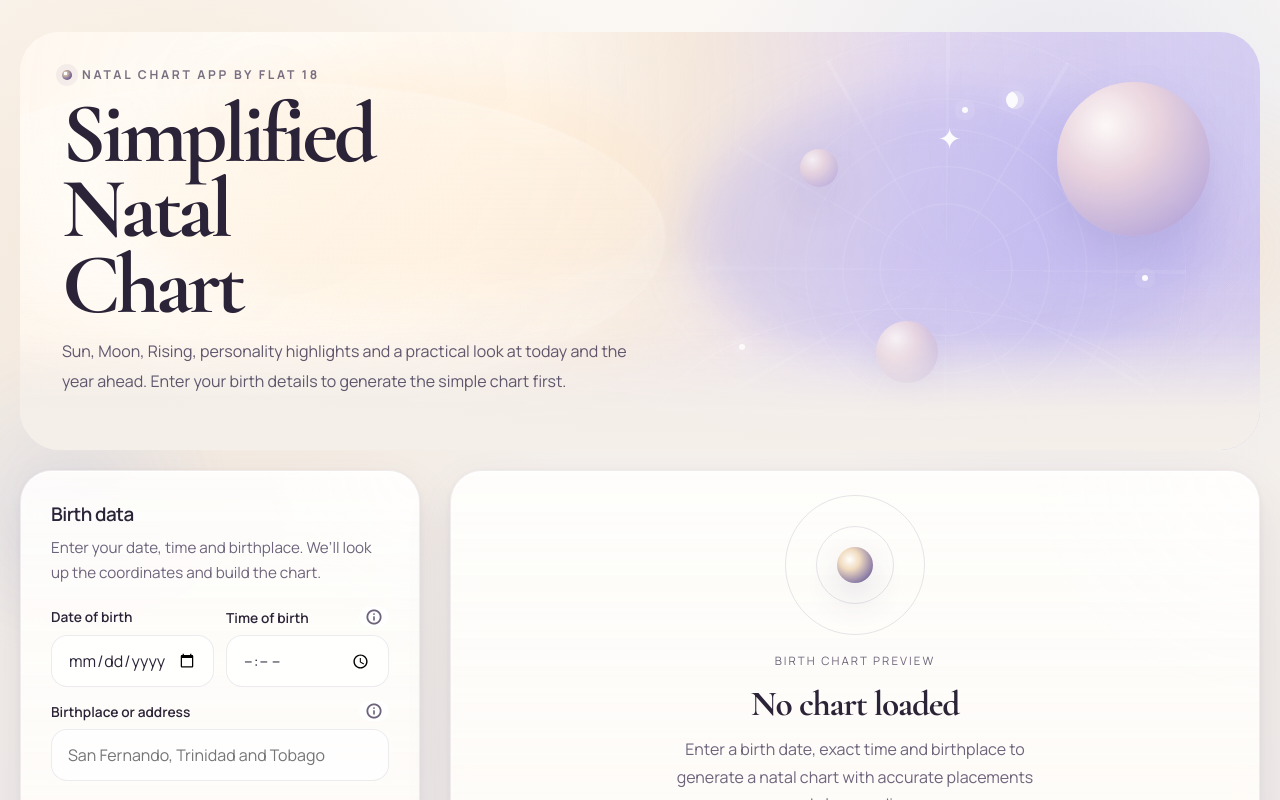
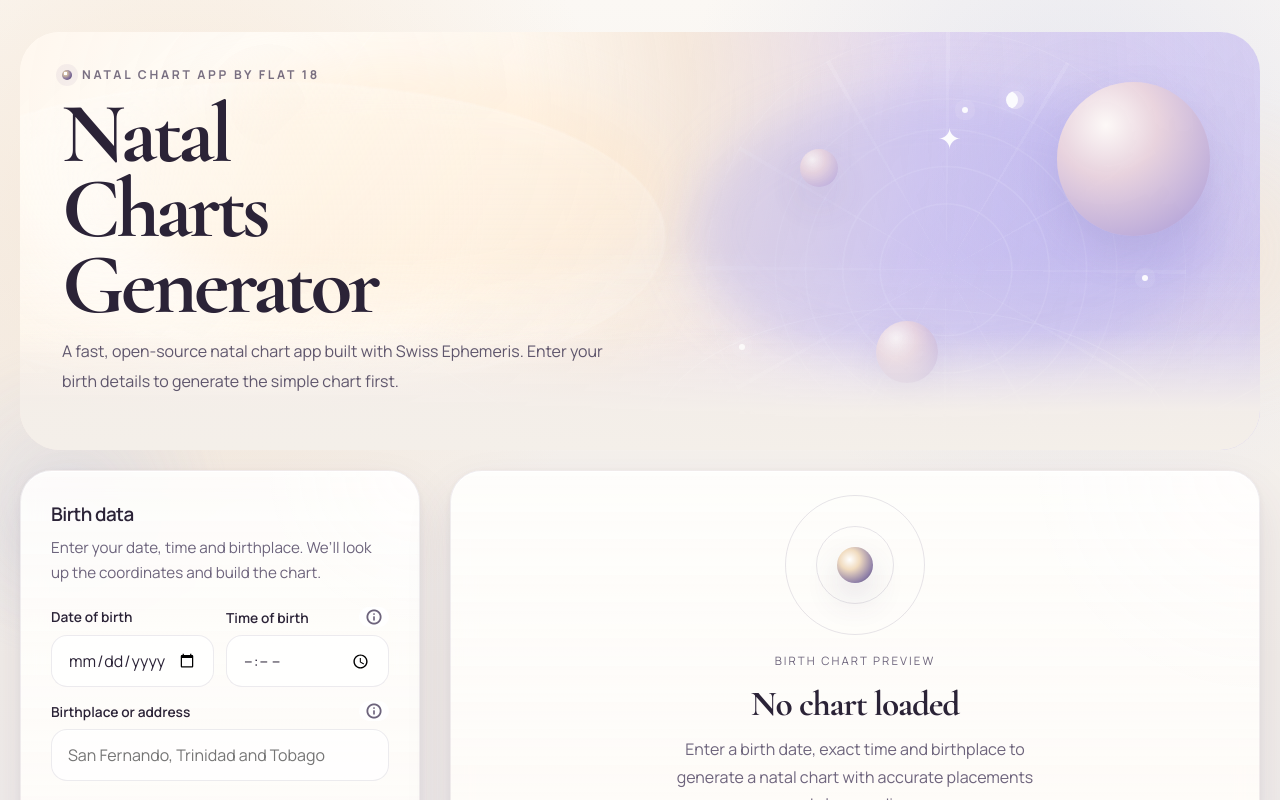
Before and after one commit to vswee/natal-chart-generator, a Vue app: page / in a window 1280 px wide. Shown: the top 800 px of the page. Built offline with nearby package versions, Linux system fonts and the light colour scheme.

Commit message:
📝 docs(ui): update hero title and copy
- updated hero title to reflect new app name
- revised hero copy to highlight speed, open-source, Swiss Ephemeris

```diff
--- a/src/App.vue
+++ b/src/App.vue
@@ -6,9 +6,9 @@
           <span class="brand-dot"></span>
           Natal chart app by Flat 18
         </div>
-        <h1 class="hero-title">Simplified Natal Chart</h1>
+        <h1 class="hero-title">Natal Charts Generator</h1>
         <p class="hero-copy">
-          Sun, Moon, Rising, personality highlights and a practical look at today and the year ahead.
+          A fast, open-source natal chart app built with Swiss Ephemeris.
           <span v-if="!chart">Enter your birth details to generate the simple chart first.</span>
         </p>
       </div>
```
